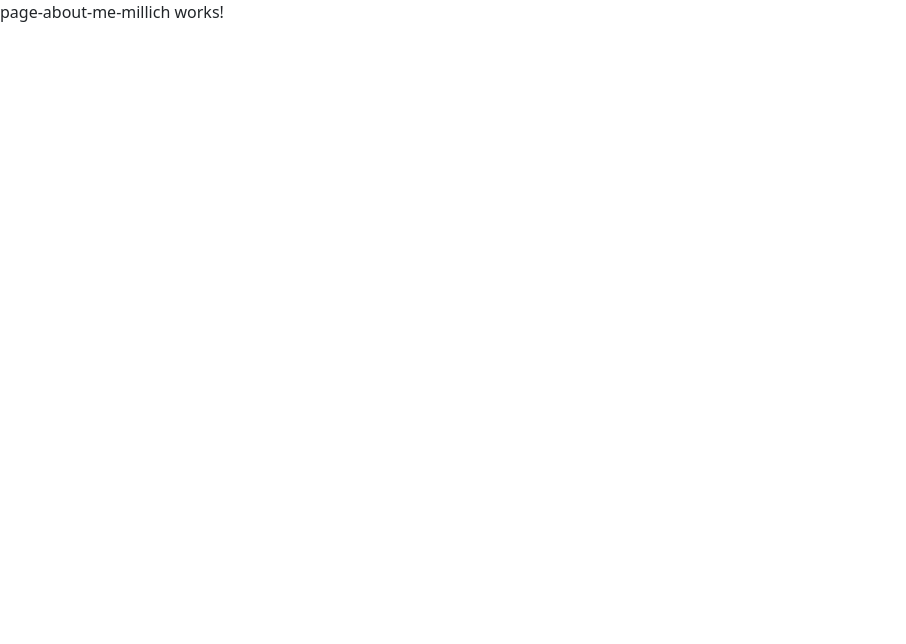
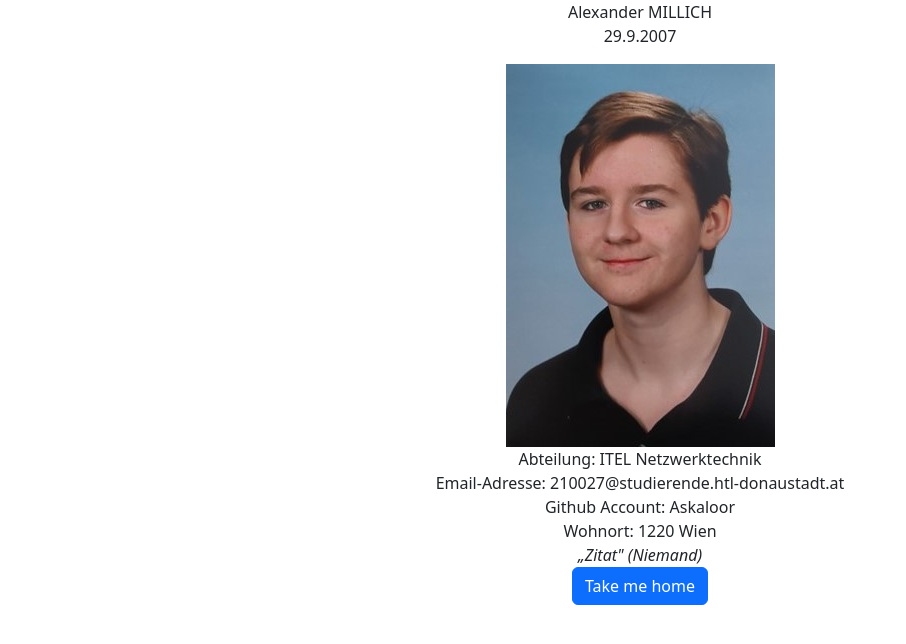
Before and after one commit to mahies/4ahitn_24, an Angular app: page /about_meMILLICH in a window 1280 px wide. Shown: the top 644 px of the page, without its empty margins (0-906 px from the left). Built offline with nearby package versions, Linux system fonts and the light colour scheme.

Commit message:
MILLICH: UB-4, UB-5, UB-21, UB-20, UB-22, UB-10, UB-12, UB-13, UB-14, UB-23

```diff
--- a/src/app/model/person.ts
+++ b/src/app/model/person.ts
@@ -50,3 +50,16 @@ export  const klaric : Person = {
   city: "Wien",
   message: "\„Work so hard that your idols become your rivals\" \n(KLARIC Matteo)"
 };
+
+export const millich : Person = {
+  surname: "Millich",
+  firstname: "Alexander",
+  urlImage: "assets-MILLICH/Bild_MILLICH.jpg",
+  birthday: new Date("2007-10-29"),
+  department: "ITEL Netzwerktechnik",
+  email: "210027@studierende.htl-donaustadt.at",
+  github_nickname: "Askaloor",
+  zip_code: 1220,
+  city: "Wien",
+  message: "\„Zitat\" \n(Niemand)"
+}
--- a/src/app/page-about-me-millich/page-about-me-millich.component.html
+++ b/src/app/page-about-me-millich/page-about-me-millich.component.html
@@ -1 +1,12 @@
-<p>page-about-me-millich works!</p>
+<div style="text-align: center;">
+  <p>{{me.firstname}} {{me.surname.toLocaleUpperCase()}}<br>
+  {{me.birthday.getDate()}}.{{me.birthday.getMonth()}}.{{me.birthday.getFullYear()}}</p>
+  <img src="{{me.urlImage}}">
+  <p>Abteilung: {{me.department}}<br>
+  Email-Adresse: {{me.email}}<br>
+  Github Account: {{me.github_nickname}}<br>
+  Wohnort: {{me.zip_code}} {{me.city}}<br>
+  <i>{{me.message}}</i><br>
+    <a routerLink="/home" routerLinkActive="active" class="btn btn-primary">Take me home</a>
+  </p>
+</div>
--- a/src/app/page-about-me-millich/page-about-me-millich.component.ts
+++ b/src/app/page-about-me-millich/page-about-me-millich.component.ts
@@ -1,11 +1,16 @@
 import { Component } from '@angular/core';
+import {Person, millich} from '../model/person';
+import {RouterLink, RouterLinkActive} from '@angular/router';
 
 @Component({
   selector: 'app-page-about-me-millich',
-  imports: [],
+  imports: [
+    RouterLink,
+    RouterLinkActive
+  ],
   templateUrl: './page-about-me-millich.component.html',
   styleUrl: './page-about-me-millich.component.scss'
 })
 export class PageAboutMeMILLICHComponent {
-
+  me: Person = millich;
 }
```
Also changed, not shown: public/assets-MILLICH/Bild_MILLICH.jpg (added).
